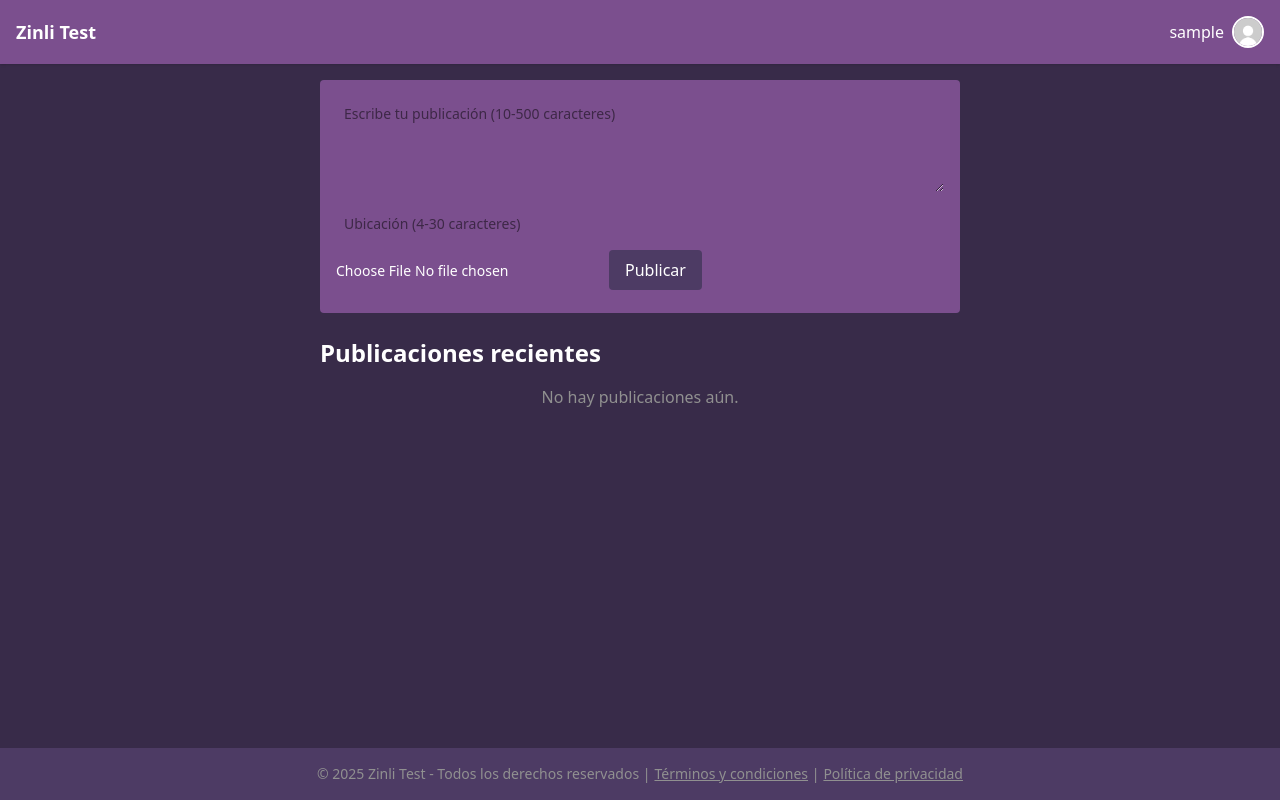
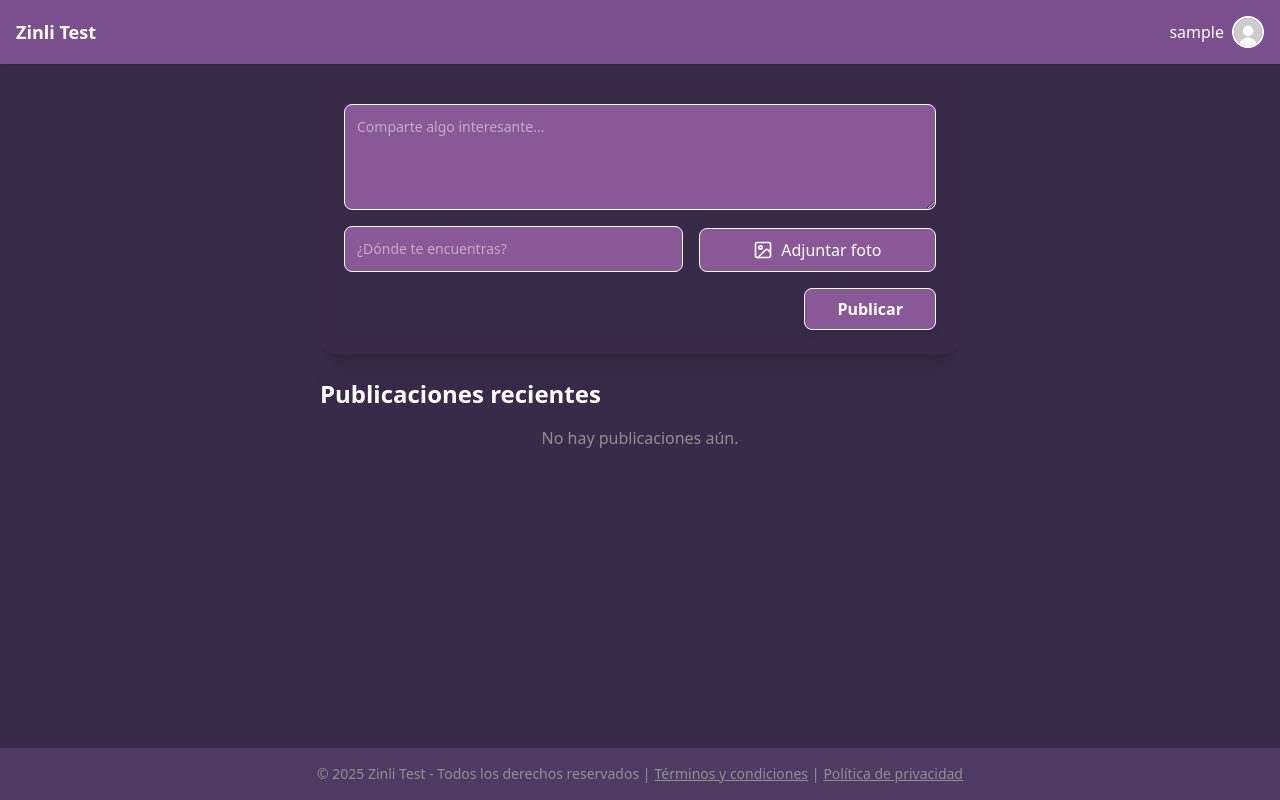
Before and after one commit to julioocmc/zinli-front-test, a React (Vite) app: page /feed in a window 1280 px wide. Built offline with nearby package versions, Linux system fonts and the light colour scheme; sample sign-in values are in the browser's storage.

Commit message:
feature: feed updated

```diff
--- a/src/components/PostForm.tsx
+++ b/src/components/PostForm.tsx
@@ -1,4 +1,7 @@
-import { useState } from 'react';
+// src/components/PostForm.tsx
+import { useState, useRef } from 'react';
+import { toast } from 'sonner';
+import { Image as ImageIcon } from 'lucide-react';
 import type { Post } from '../types/post';
 import type { User } from '../types/user';
 
@@ -10,15 +13,19 @@ interface PostFormProps {
 export default function PostForm({ addPost, currentUser }: PostFormProps) {
   const [message, setMessage] = useState('');
   const [location, setLocation] = useState('');
-  const [imageBase64, setImageBase64] = useState<string | undefined>(undefined);
-  const [error, setError] = useState('');
+  const [imageBase64, setImageBase64] = useState<string | undefined>();
+  const fileRef = useRef<HTMLInputElement | null>(null);
 
   const validate = () => {
-    if (message.length < 10 || message.length > 500)
-      return 'El mensaje debe tener entre 10 y 500 caracteres';
-    if (location.length < 4 || location.length > 30)
-      return 'La ubicación debe tener entre 4 y 30 caracteres';
-    return '';
+    if (message.length < 10 || message.length > 500) {
+      toast.error('El mensaje debe tener entre 10 y 500 caracteres');
+      return false;
+    }
+    if (location.length < 4 || location.length > 30) {
+      toast.error('La ubicación debe tener entre 4 y 30 caracteres');
+      return false;
+    }
+    return true;
   };
 
   const handleImageChange = (e: React.ChangeEvent<HTMLInputElement>) => {
@@ -27,27 +34,20 @@ export default function PostForm({ addPost, currentUser }: PostFormProps) {
       setImageBase64(undefined);
       return;
     }
-
     if (!file.type.startsWith('image/')) {
-      setError('El archivo debe ser una imagen');
+      toast.error('El archivo debe ser una imagen');
       return;
     }
 
     const reader = new FileReader();
-    reader.onloadend = () => {
-      setImageBase64(reader.result as string);
-      setError('');
-    };
+    reader.onloadend = () => setImageBase64(reader.result as string);
     reader.readAsDataURL(file);
   };
 
   const handleSubmit = (e: React.FormEvent) => {
     e.preventDefault();
-    const validationError = validate();
-    if (validationError) {
-      setError(validationError);
-      return;
-    }
+    if (!validate()) return;
+
     const newPost: Omit<Post, 'id'> = {
       message,
       location,
@@ -62,47 +62,57 @@ export default function PostForm({ addPost, currentUser }: PostFormProps) {
     setMessage('');
     setLocation('');
     setImageBase64(undefined);
-    setError('');
+    toast.success('¡Publicación creada!');
   };
 
   return (
     <form
       onSubmit={handleSubmit}
-      className="bg-primary-100 p-4 rounded mb-6 text-white w-full max-w-full"
+      className="bg-primary-100/90 backdrop-blur-sm p-6 rounded-2xl mb-6 shadow-xl text-text-100 flex flex-col space-y-4"
     >
-      {error && <p className="mb-2 text-red-400 text-sm">{error}</p>}
-
       <textarea
-        placeholder="Escribe tu publicación (10-500 caracteres)"
         value={message}
         onChange={(e) => setMessage(e.target.value)}
-        className="w-full p-2 mb-2 rounded text-black text-sm"
+        placeholder="Comparte algo interesante…"
         rows={4}
         required
+        className="w-full rounded-lg border border-primary-300 bg-accent-200 p-3 text-sm placeholder:text-text-200 focus:outline-none focus:ring-2 focus:ring-accent-100"
       />
-
+      <div className="grid grid-cols-12 gap-4 items-end">
         <input
           type="text"
-        placeholder="Ubicación (4-30 caracteres)"
           value={location}
           onChange={(e) => setLocation(e.target.value)}
-        className="w-full p-2 mb-2 rounded text-black text-sm"
+          placeholder="¿Dónde te encuentras?"
           required
+          className="col-span-12 sm:col-span-8 md:col-span-7 rounded-lg border border-primary-300 bg-accent-200 p-3 text-sm placeholder:text-text-200 focus:outline-none focus:ring-2 focus:ring-accent-100"
         />
-
+        <div className="col-span-12 sm:col-span-4 md:col-span-5">
           <input
+            ref={fileRef}
             type="file"
             accept="image/*"
             onChange={handleImageChange}
-        className="mb-4 text-sm"
+            className="hidden"
           />
-
+          <button
+            type="button"
+            onClick={() => fileRef.current?.click()}
+            className="w-full h-11 cursor-pointer inline-flex items-center justify-center gap-2 rounded-lg border border-primary-300 bg-accent-200 hover:bg-bg-300 transition"
+          >
+            <ImageIcon className="w-5 h-5" />
+            {imageBase64 ? 'Imagen seleccionada' : 'Adjuntar foto'}
+          </button>
+        </div>
+      </div>
+      <div className="flex justify-end">
         <button
           type="submit"
-        className="bg-bg-300 hover:bg-bg-100 text-text-100 px-4 py-2 rounded w-full sm:w-auto"
+          className="px-8 py-2 cursor-pointer rounded-lg bg-accent-200 border border-primary-300 shadow-md font-semibold"
         >
           Publicar
         </button>
+      </div>
     </form>
   );
 }
```
Lines whose indentation alone changed are shown as unchanged.
